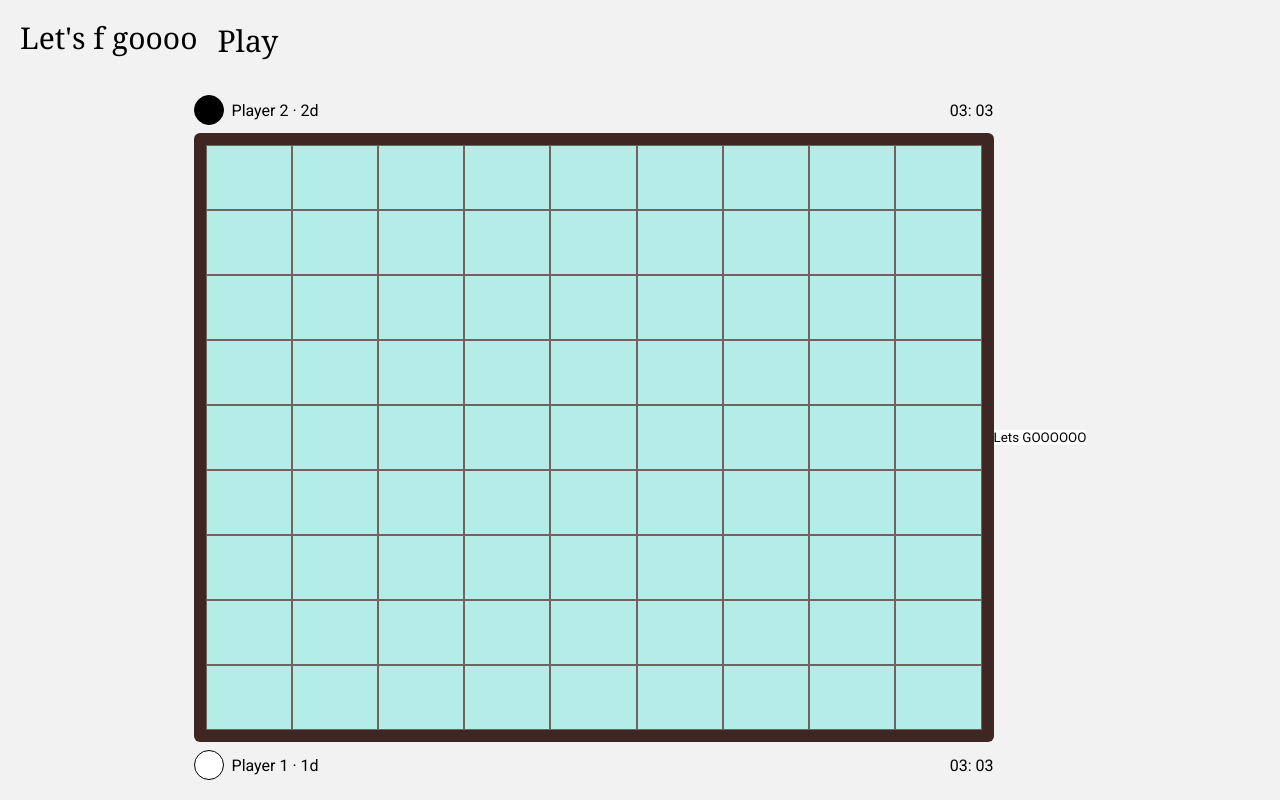
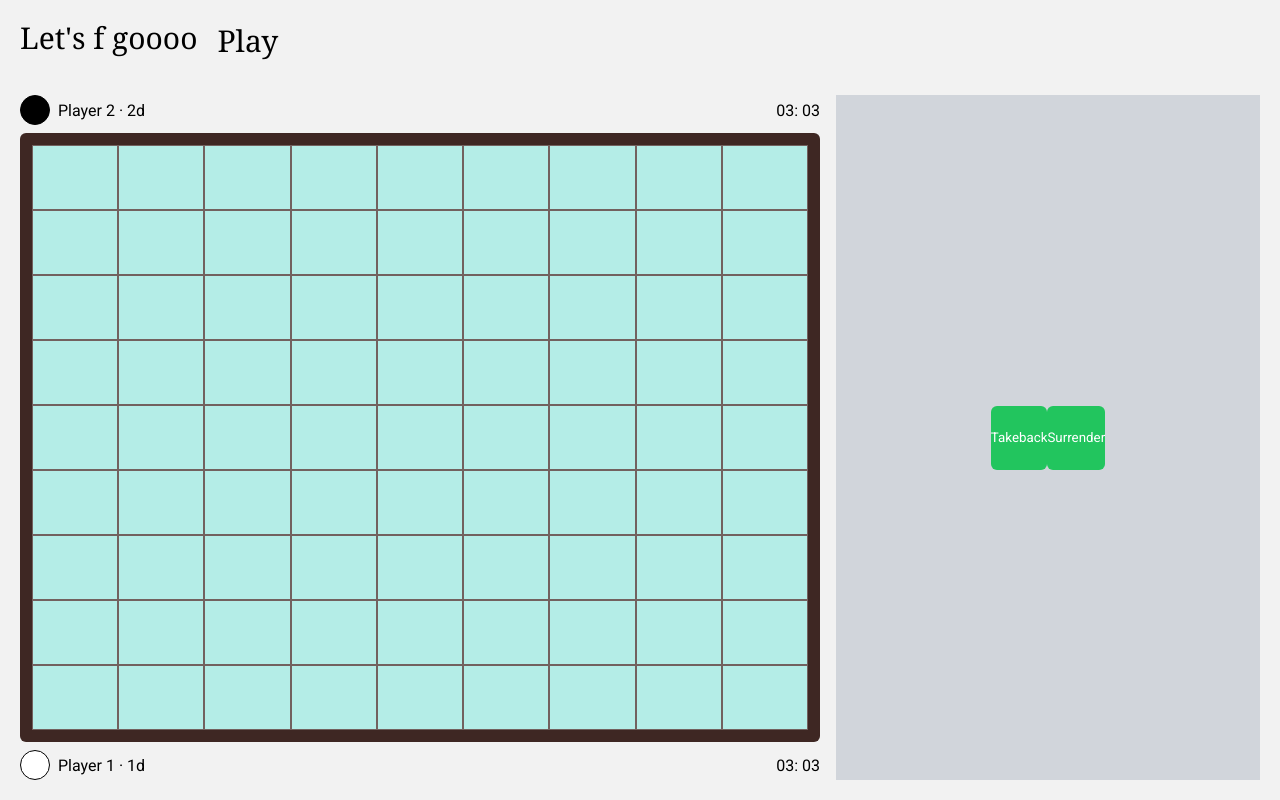
Before and after one commit to MarkNerdi/letsfgo, a SvelteKit app: page /play in a window 1280 px wide. Built offline with nearby package versions, Linux system fonts and the light colour scheme.

Commit message:
update current player to derived store

```diff
--- a/src/lib/game/GameComp.svelte
+++ b/src/lib/game/GameComp.svelte
@@ -4,14 +4,11 @@
 
     export let game: Game;
 
-    let gameState = game.state;
-    let history = game.history;
-    let currentColor: FieldState = game.getCurrentColor();
-
-    $: $history, currentColor = game.getCurrentColor();
+    $: gameState = game.boardState;
+    $: currentPlayer = game.currentPlayer;
 
     function onEmptyClick(x: number, y: number): void {
-        game.setStone(currentColor, x, y);
+        game.setStone($currentPlayer, x, y);
     }
 </script>
 
@@ -21,7 +18,7 @@
             <grid-item>
                 {#if field === FieldState.Empty}
                     <button on:click={() => onEmptyClick(index, index2)}>
-                        <stone class:black={currentColor === FieldState.Black} />
+                        <stone class:black={$currentPlayer === FieldState.Black} />
                     </button>
                 {:else}
                     <stone class:black={field === FieldState.Black} />
--- a/src/lib/game/game.ts
+++ b/src/lib/game/game.ts
@@ -1,4 +1,4 @@
-import { get, writable, type Writable } from 'svelte/store';
+import { derived, get, writable, type Writable, type Readable } from 'svelte/store';
 import { FieldState } from './enums';
 import type { BoardState } from './types';
 import sound from '$lib/assets/sounds/vine-boom.mp3';
@@ -7,17 +7,21 @@ import { getLibertiesOfUnit, getSurroundingUnitsFromUnit, getUnitContainingCoord
 export class Game {
     public width: number;
     public height: number;
-    public state: Writable<BoardState>;
+    public boardState: Writable<BoardState>;
     public history: Writable<string[]>;
+    public currentPlayer: Readable<FieldState>;
 
     constructor(width: number, height: number) {
         this.width = width;
         this.height = height;
 
-        this.state = writable(Array.from({ length: height }, ()=> {
+        this.boardState = writable(Array.from({ length: height }, ()=> {
             return Array.from({ length: width }, () => FieldState.Empty);
         }));
         this.history = writable([]);
+        this.currentPlayer = derived([this.history], history => {
+            return history.length % 2 === 0 ? FieldState.Black : FieldState.White;
+        });
     }
 
     setStone(stone: FieldState, x: number, y: number): void {
@@ -25,12 +29,11 @@ export class Game {
             throw Error;
         }
 
-
         this.history.update(history => {
             history.push(`${x},${y}`);
             return history;
         });
-        this.state.update(state => {
+        this.boardState.update(state => {
             state[x][y] = stone;
             return state;
         });
@@ -62,7 +65,7 @@ export class Game {
     }
 
     removeUnit(unit: { x: number, y: number }[]): void {
-        this.state.update(state => {
+        this.boardState.update(state => {
             unit.forEach(stone => {
                 state[stone.x][stone.y] = FieldState.Empty;
             });
@@ -71,19 +74,14 @@ export class Game {
     }
 
     getSurroundingUnitsFromUnit(unit: { x: number, y: number }[]): { x: number, y: number }[][] {
-        return getSurroundingUnitsFromUnit(unit, get(this.state), this.width, this.height);
+        return getSurroundingUnitsFromUnit(unit, get(this.boardState), this.width, this.height);
     }
 
     getUnitContainingCoordinates(x: number, y: number): { x: number, y: number }[] {
-        return getUnitContainingCoordinates(x, y, get(this.state), this.width, this.height);
+        return getUnitContainingCoordinates(x, y, get(this.boardState), this.width, this.height);
     }
 
     getLibertiesOfUnit(unit: { x: number, y: number }[]): { x: number, y: number }[] {
-        return getLibertiesOfUnit(unit, get(this.state), this.width, this.height);
-    }
-
-    getCurrentColor(): FieldState {
-        const history = get(this.history);
-        return history.length % 2 === 0 ? FieldState.White : FieldState.Black;
+        return getLibertiesOfUnit(unit, get(this.boardState), this.width, this.height);
     }
 }
--- a/src/routes/(app)/play/+page.svelte
+++ b/src/routes/(app)/play/+page.svelte
@@ -19,7 +19,9 @@
             03: 03
         </div>
     </player-section>
-    <GameComp bind:game />
+    {#if game}
+         <GameComp bind:game />
+    {/if}
     <player-section>
         <PlayerInfo color={PlayerColor.White} name="Player 1" rank="1d" />
         <div >
@@ -30,15 +32,21 @@
 
 
   <controlls-container>
-      <button on:click={startNewGame}>Lets GOOOOOO</button>
-
+        {#if game && game.state !== 'finished'}
+        <div class="flex flex-row gap-4">
+            <button on:click={startNewGame}>Takeback</button>
+            <button on:click={startNewGame}>Surrender</button>
+        </div>
+        {:else}
+            <button on:click={startNewGame}>Lets GOOOOOO</button>
+        {/if}
   </controlls-container>
 </play-view>
 
 <style lang="postcss">
     play-view {
         @apply w-full h-full;
-        @apply flex justify-center items-center;
+        @apply flex justify-center items-center gap-4;
     }
 
     player-section {
@@ -47,7 +55,18 @@
     }
 
     game-container {
-        @apply h-full w-[800px];;
+        @apply h-full w-[800px];
         @apply flex flex-col justify-center items-center gap-2;
     }
+
+    controlls-container {
+        @apply w-[500px] h-full p-8;
+        @apply flex flex-col justify-center items-center gap-2;
+        @apply bg-gray-300;
+    }
+
+    button {
+        @apply w-full h-16 rounded-md;
+        @apply bg-green-500 text-white cursor-pointer;
+    }
 </style>
```
